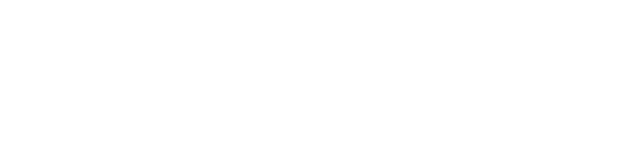
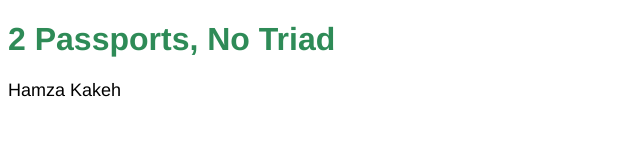
Before and after one commit to ahk8fy/2PNT, a plain HTML site: page index.html in a window 1280 px wide. Shown: the whole page, without its empty margins (0-640 px from the left). Drawn offline with Linux system fonts and the light colour scheme.

Commit message:
Update index.html

```diff
--- a/index.html
+++ b/index.html
@@ -2,10 +2,10 @@
 <html>
 <head>
     <link href="./resources/css/index.css" type="text/css" rel="stylesheet">
-    <title>2 Passports, No Triad</title>
+    <title>2PNT</title>
 </head>
 <body>
-
-
+    <h1> 2 Passports, No Triad</h1>
+    <p> Hamza Kakeh</p>
 </body>
 </html>
```
